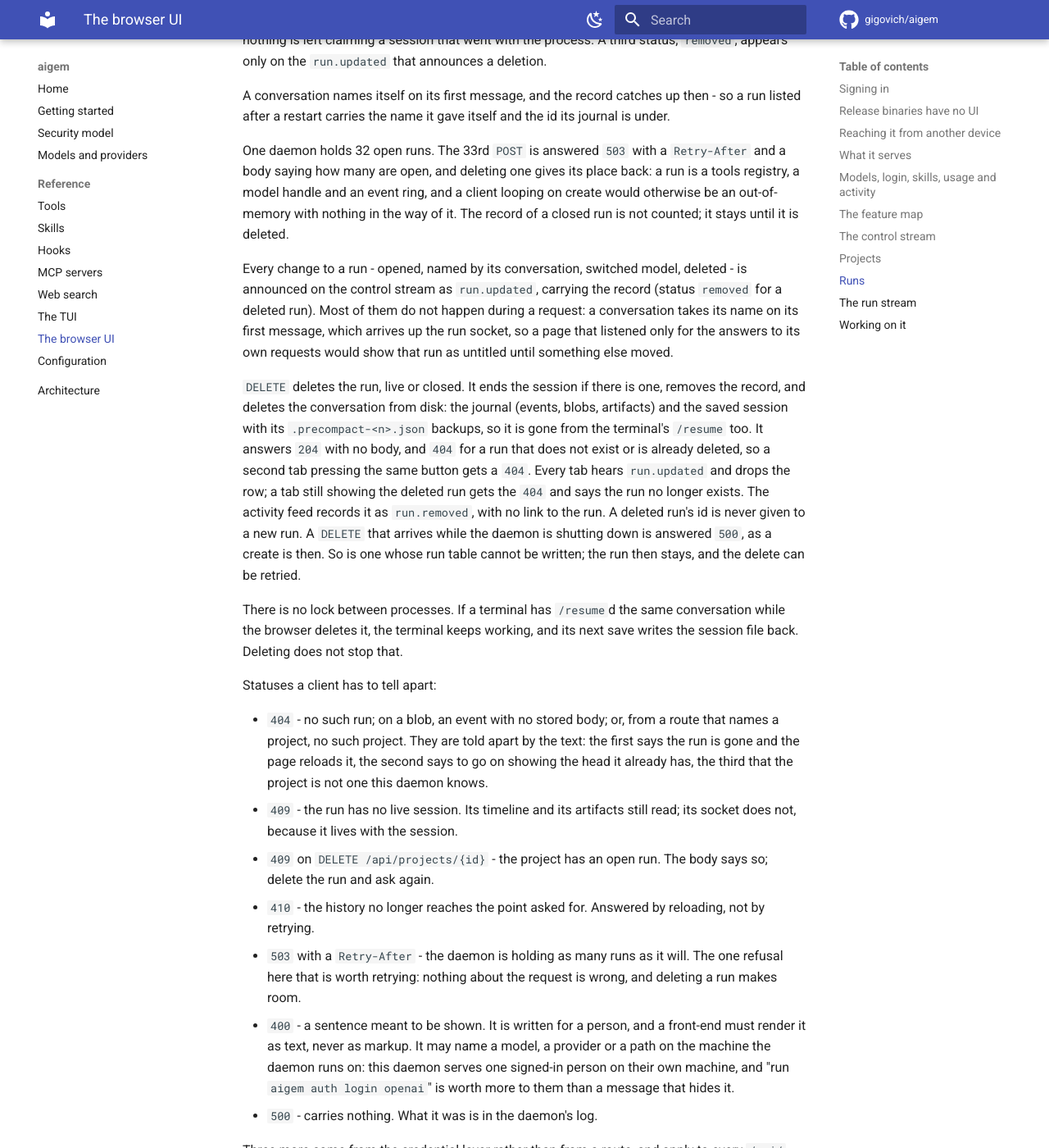
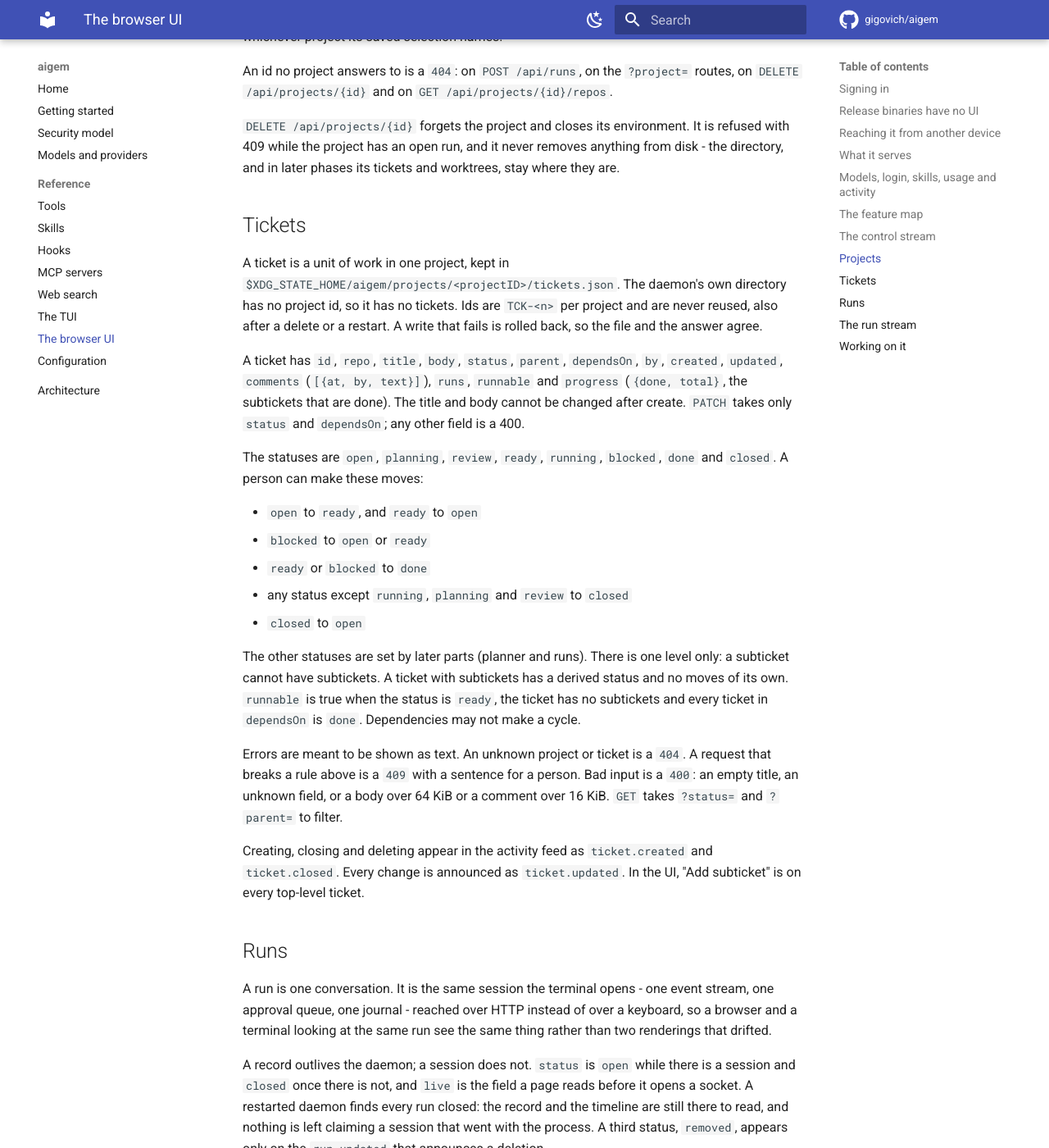
Before and after one commit to gigovich/aigem, an MkDocs documentation site: the page built from docs/web.md, in a window 1280 px wide and 1400 px high, scrolled down 8362 px. Shown: the whole window at 82% size. Built offline with MkDocs 1.6.1 and Material for MkDocs 9.7.7, drawn with Linux system fonts in a browser that asks for light colours; comment, search, counter and statistics services are not loaded; some of the changed text lies outside the part shown.

Commit message:
docs: tickets API and UI

```diff
--- a/docs/web.md
+++ b/docs/web.md
@@ -15,8 +15,9 @@ credential, is where a page reads the version, the default model and which
 features this daemon serves.
 
 The screens are sessions, models, skills, activity, worktrees and a run viewer,
-plus a command palette and a quick chat. Tickets and tasks are drawn as empty
-states that say what they are waiting for: they arrive with the next phase.
+plus a command palette and a quick chat. Tickets are a screen per project, with
+a page for each ticket. Tasks are drawn as an empty state that says what it is
+waiting for: it arrives with the next phase.
 This document is the protocol; how the client is put together is
 in `internal/web/_ui/README.md`.
 
@@ -166,6 +167,12 @@ though the hop to the daemon is plain HTTP.
 | `POST /api/projects` | `{"dir":"/abs/path","name":"optional"}`; 201, or 400 with why not |
 | `DELETE /api/projects/{id}` | forgets the project; 409 while it has an open run; removes no files |
 | `GET /api/projects/{id}/repos` | the git checkouts under the project, discovered on demand |
+| `GET /api/projects/{id}/tickets` | the project's tickets, oldest first; `?status=` and `?parent=` filter |
+| `POST /api/projects/{id}/tickets` | `{repo, title, body, parent, dependsOn}`; 201 |
+| `GET /api/projects/{id}/tickets/{tid}` | one ticket with its comments |
+| `PATCH /api/projects/{id}/tickets/{tid}` | `{status?, dependsOn?}`; 200 with the ticket |
+| `POST /api/projects/{id}/tickets/{tid}/comments` | `{text}`; 201 |
+| `DELETE /api/projects/{id}/tickets/{tid}` | deletes the ticket; 204 |
 | `/api/...`  | reserved; an unknown path here is a 404, never the page, in every build |
 | everything else | the application, which routes in the browser |
 
@@ -232,7 +239,7 @@ otherwise malformed values are rejected.
 `features` in `/api/meta` and in the control stream's `hello` names what this
 daemon can serve, and a page uses it to decide which screens exist at all. The
 keys are `controlSocket`, `runs`, `models`, `providerLogin`, `skills`,
-`commands`, `usage`, `activity` and `projects`.
+`commands`, `usage`, `activity`, `projects` and `tickets`.
 
 A key is present when the daemon was built with that seam *and* was given what
 the seam needs. Without a state directory there is no activity feed and no
@@ -260,8 +267,9 @@ The kinds this daemon publishes are `run.updated`, carrying the record;
 `model.default`, carrying the model that is now the default; `auth.updated`,
 naming the provider whose credentials changed; `skills.updated`, carrying what
 was loaded; `project.updated`, carrying the project that was added, removed or
-whose environment failed to load; and `activity.updated`, naming the kind of
-entry appended. Each is a statement that a collection moved, and what a page
+whose environment failed to load; `ticket.updated`, carrying `{projectId, id}` of
+the ticket that was created, changed, commented or deleted; and `activity.updated`,
+naming the kind of entry appended. Each is a statement that a collection moved, and what a page
 does with one is read that collection again - the payload is there to say
 which, not to be applied.
 
@@ -335,6 +343,44 @@ routes, on `DELETE /api/projects/{id}` and on `GET /api/projects/{id}/repos`.
 is refused with 409 while the project has an open run, and it never removes
 anything from disk - the directory, and in later phases its tickets and
 worktrees, stay where they are.
+
+## Tickets
+
+A ticket is a unit of work in one project, kept in
+`$XDG_STATE_HOME/aigem/projects/<projectID>/tickets.json`. The daemon's own
+directory has no project id, so it has no tickets. Ids are `TCK-<n>` per project
+and are never reused, also after a delete or a restart. A write that fails is
+rolled back, so the file and the answer agree.
+
+A ticket has `id`, `repo`, `title`, `body`, `status`, `parent`, `dependsOn`, `by`,
+`created`, `updated`, `comments` (`[{at, by, text}]`), `runs`, `runnable` and
+`progress` (`{done, total}`, the subtickets that are done). The title and body
+cannot be changed after create. `PATCH` takes only `status` and `dependsOn`; any
+other field is a 400.
+
+The statuses are `open`, `planning`, `review`, `ready`, `running`, `blocked`,
+`done` and `closed`. A person can make these moves:
+
+- `open` to `ready`, and `ready` to `open`
+- `blocked` to `open` or `ready`
+- `ready` or `blocked` to `done`
+- any status except `running`, `planning` and `review` to `closed`
+- `closed` to `open`
+
+The other statuses are set by later parts (planner and runs). There is one level
+only: a subticket cannot have subtickets. A ticket with subtickets has a derived
+status and no moves of its own. `runnable` is true when the status is `ready`, the
+ticket has no subtickets and every ticket in `dependsOn` is `done`. Dependencies
+may not make a cycle.
+
+Errors are meant to be shown as text. An unknown project or ticket is a `404`. A
+request that breaks a rule above is a `409` with a sentence for a person. Bad
+input is a `400`: an empty title, an unknown field, or a body over 64 KiB or a
+comment over 16 KiB. `GET` takes `?status=` and `?parent=` to filter.
+
+Creating, closing and deleting appear in the activity feed as `ticket.created`
+and `ticket.closed`. Every change is announced as `ticket.updated`. In the UI,
+"Add subticket" is on every top-level ticket.
 
 ## Runs
 
```
Also changed, not shown: CHANGELOG.md (+2 -0 lines).
